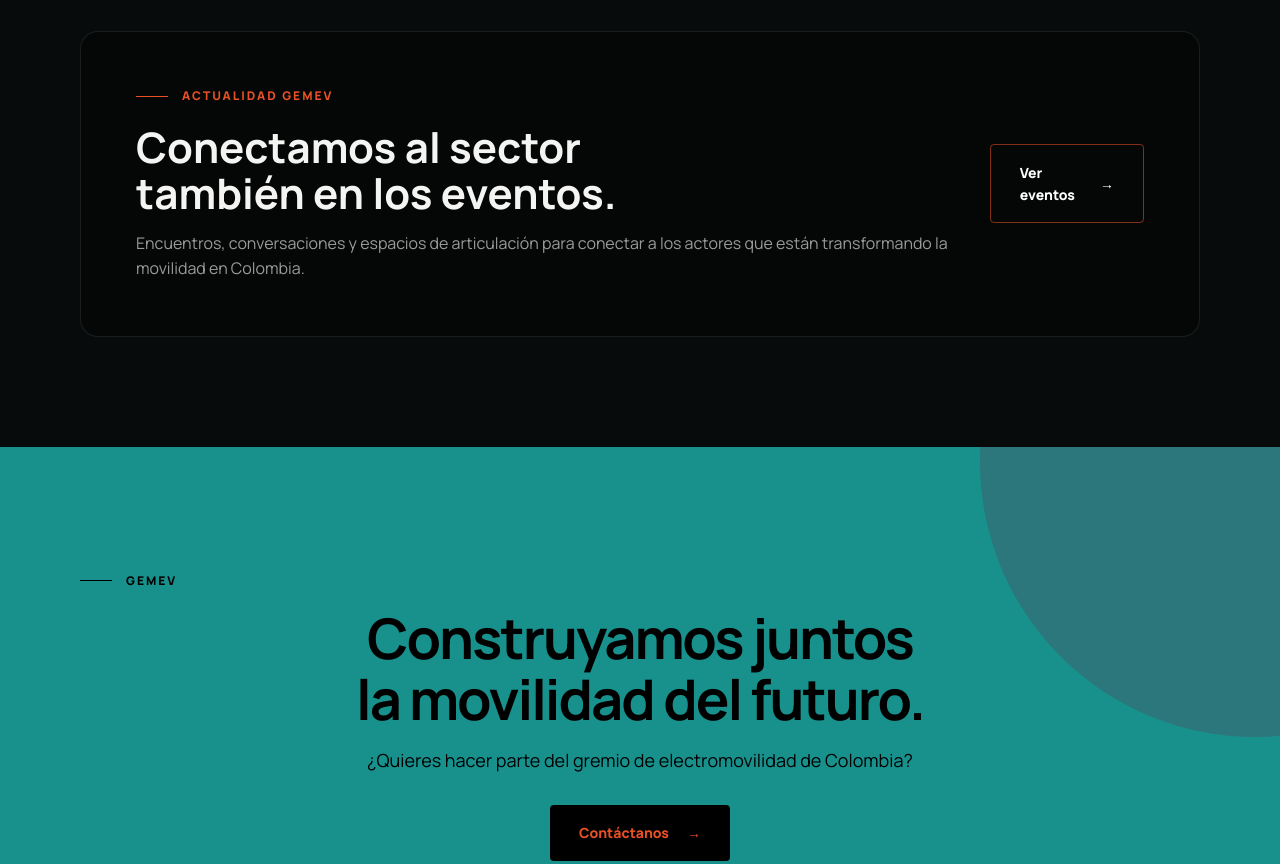
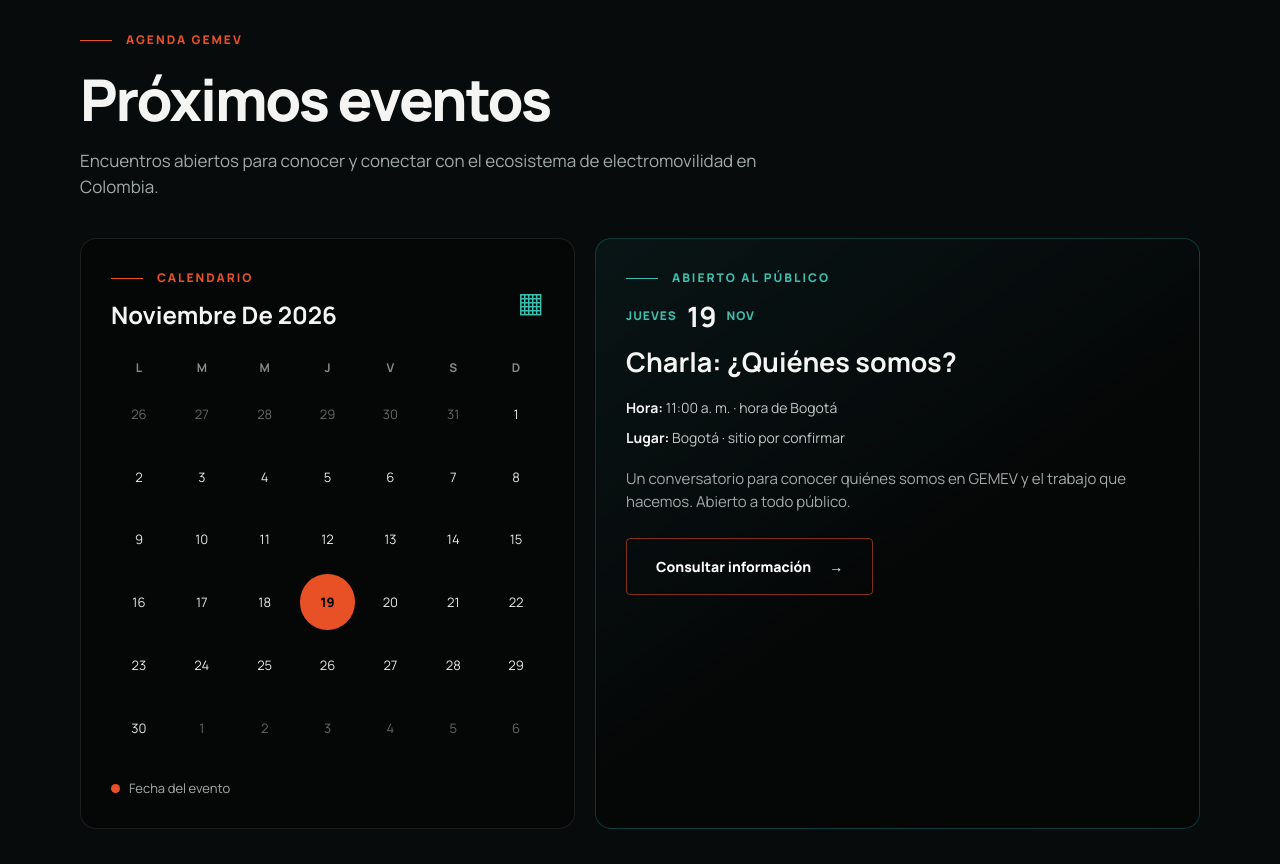
Before and after one commit to davidamayagarzon-stack/gemev-web, a plain HTML site: page index.html in a window 1280 px wide. Shown: the part 4000-4864 px from the top of the page. Drawn offline with Linux system fonts and the light colour scheme.

Commit message:
feat: calendar for next events and new event

```diff
--- a/index.html
+++ b/index.html
@@ -159,13 +159,43 @@
     </section>
 
     <section class="events section-dark" id="eventos">
-      <div class="container event-box">
-        <div>
-          <p class="eyebrow">ACTUALIDAD GEMEV</p>
-          <h2>Conectamos al sector<br>también en los eventos.</h2>
-          <p>Encuentros, conversaciones y espacios de articulación para conectar a los actores que están transformando la movilidad en Colombia.</p>
+      <div class="container">
+        <div class="section-heading left">
+          <p class="eyebrow">AGENDA GEMEV</p>
+          <h2>Próximos eventos</h2>
+          <p>Encuentros abiertos para conocer y conectar con el ecosistema de electromovilidad en Colombia.</p>
         </div>
-        <a class="button button-outline" href="#contacto">Ver eventos <span>→</span></a>
+
+        <div class="events-layout">
+          <div class="calendar-card">
+            <div class="calendar-heading">
+              <div>
+                <p class="eyebrow">CALENDARIO</p>
+                <h3 id="calendar-month">Noviembre de 2026</h3>
+              </div>
+              <span class="calendar-symbol" aria-hidden="true">▦</span>
+            </div>
+            <div class="calendar-weekdays" aria-hidden="true">
+              <span>L</span><span>M</span><span>M</span><span>J</span><span>V</span><span>S</span><span>D</span>
+            </div>
+            <div class="calendar-days" id="calendar-days" role="group" aria-label="Calendario de noviembre de 2026"></div>
+            <p class="calendar-note"><span></span> Fecha del evento</p>
+          </div>
+
+          <article class="upcoming-event" data-calendar-date="2026-11-19">
+            <p class="eyebrow">ABIERTO AL PÚBLICO</p>
+            <time class="event-date" datetime="2026-11-19">
+              <span>JUEVES</span><strong>19</strong><span>NOV</span>
+            </time>
+            <h3>Charla: ¿Quiénes somos?</h3>
+            <ul class="event-meta">
+              <li><strong>Hora:</strong> 11:00 a. m. · hora de Bogotá</li>
+              <li><strong>Lugar:</strong> Bogotá · sitio por confirmar</li>
+            </ul>
+            <p class="event-description">Un conversatorio para conocer quiénes somos en GEMEV y el trabajo que hacemos. Abierto a todo público.</p>
+            <a class="button button-outline" href="#contacto">Consultar información <span>→</span></a>
+          </article>
+        </div>
       </div>
     </section>
 
--- a/script.js
+++ b/script.js
@@ -1,6 +1,9 @@
 const menuToggle = document.querySelector(".menu-toggle");
 const nav = document.querySelector(".main-nav");
 const yearEl = document.getElementById("year");
+const calendarMonthLabel = document.getElementById("calendar-month");
+const calendarDays = document.getElementById("calendar-days");
+const upcomingEvent = document.querySelector(".upcoming-event[data-calendar-date]");
 const navLinks = document.querySelectorAll(".main-nav a[href^='#']");
 const observedSections = Array.from(navLinks)
   .map(link => document.querySelector(link.getAttribute("href")))
@@ -81,3 +84,39 @@ window.addEventListener("resize", () => {
 if (yearEl) {
   yearEl.textContent = new Date().getFullYear();
 }
+
+if (calendarMonthLabel && calendarDays && upcomingEvent) {
+  const [year, month, day] = upcomingEvent.dataset.calendarDate.split("-").map(Number);
+  const eventDate = new Date(year, month - 1, day);
+  const monthLabel = eventDate.toLocaleDateString("es-CO", { month: "long", year: "numeric" });
+  const weekdayOffset = (new Date(year, month - 1, 1).getDay() + 6) % 7;
+  const daysInMonth = new Date(year, month, 0).getDate();
+  const cellCount = Math.ceil((weekdayOffset + daysInMonth) / 7) * 7;
+  const eventTitle = upcomingEvent.querySelector("h3").textContent;
+
+  calendarMonthLabel.textContent = monthLabel;
+  calendarDays.setAttribute("aria-label", `Calendario de ${monthLabel}`);
+
+  for (let index = 0; index < cellCount; index += 1) {
+    const date = new Date(year, month - 1, index - weekdayOffset + 1);
+    const calendarDay = document.createElement("span");
+    calendarDay.className = "calendar-day";
+    calendarDay.textContent = String(date.getDate());
+
+    if (date.getMonth() !== month - 1) {
+      calendarDay.classList.add("outside-month");
+      calendarDay.setAttribute("aria-hidden", "true");
+    }
+
+    if (date.getTime() === eventDate.getTime()) {
+      calendarDay.classList.add("has-event");
+      calendarDay.setAttribute("aria-label", `${date.toLocaleDateString("es-CO", {
+        weekday: "long",
+        day: "numeric",
+        month: "long"
+      })}: ${eventTitle}`);
+    }
+
+    calendarDays.appendChild(calendarDay);
+  }
+}
--- a/style.css
+++ b/style.css
@@ -94,10 +94,29 @@ img{max-width:100%;display:block}
 .sector-card h3{margin:0 0 8px;font-size:18px}
 .sector-card p{margin:0;color:#929292;font-size:14px}
 
-.events{padding:70px 0}
-.event-box{border:1px solid var(--border);border-radius:18px;padding:55px;display:flex;align-items:center;justify-content:space-between;gap:30px;background:#050707}
-.event-box h2{font-size:42px;line-height:1.1;margin:0 0 15px}
-.event-box p:last-child{color:#9a9a9a;margin:0}
+.events{padding:90px 0 110px}
+.events .section-heading{margin-bottom:38px}
+.events-layout{display:grid;grid-template-columns:.9fr 1.1fr;gap:20px;align-items:stretch}
+.calendar-card,.upcoming-event{border:1px solid var(--border);border-radius:16px;background:#050707;padding:30px}
+.calendar-heading{display:flex;align-items:center;justify-content:space-between;margin-bottom:26px}
+.calendar-heading .eyebrow{margin-bottom:8px}
+.calendar-heading h3{margin:0;font-size:24px;text-transform:capitalize}
+.calendar-symbol{color:var(--teal-light);font-size:28px}
+.calendar-weekdays,.calendar-days{display:grid;grid-template-columns:repeat(7,minmax(0,1fr));gap:7px;text-align:center}
+.calendar-weekdays{color:#858c8b;font-size:12px;font-weight:700;margin-bottom:8px}
+.calendar-day{aspect-ratio:1;display:grid;place-items:center;border-radius:50%;color:#e5e8e7;font-size:13px}
+.calendar-day.outside-month{color:#626867}
+.calendar-day.has-event{background:var(--orange);color:var(--black);font-weight:800}
+.calendar-note{display:flex;align-items:center;gap:9px;color:var(--muted);font-size:13px;margin:22px 0 0}
+.calendar-note span{width:9px;height:9px;border-radius:50%;background:var(--orange)}
+.upcoming-event{border-color:rgba(24,145,141,.35);background:linear-gradient(145deg,rgba(24,145,141,.08),#050707 55%)}
+.upcoming-event>.eyebrow{color:var(--teal-light);margin-bottom:14px}
+.event-date{display:inline-flex;align-items:center;gap:10px;margin-bottom:16px;color:var(--teal-light);font-size:12px;font-weight:800;letter-spacing:1px}
+.event-date strong{font-size:28px;line-height:1;color:var(--text);letter-spacing:0}
+.upcoming-event h3{font-size:27px;line-height:1.2;margin:0 0 18px}
+.event-meta{display:grid;gap:9px;list-style:none;padding:0;margin:0 0 18px;color:#c1c6c5;font-size:14px}
+.event-meta strong{color:var(--text)}
+.event-description{max-width:560px;color:var(--muted);font-size:15px;margin:0 0 24px}
 
 .final-cta{position:relative;overflow:hidden;background:var(--teal);color:var(--black);padding:110px 0}
 .final-content{position:relative;z-index:2;text-align:center}
@@ -138,8 +157,10 @@ img{max-width:100%;display:block}
   .join-banner{padding:75px 0}
   .energy-symbol{width:190px;height:190px;font-size:75px}
   .why{padding:80px 0}
-  .event-box{padding:30px;align-items:flex-start;flex-direction:column}
-  .event-box h2{font-size:34px}
+  .events{padding:75px 0 90px}
+  .events-layout{grid-template-columns:1fr}
+  .calendar-card,.upcoming-event{padding:24px}
+  .upcoming-event h3{font-size:24px}
   .footer-grid{flex-direction:column;align-items:flex-start}
 }
 
```
